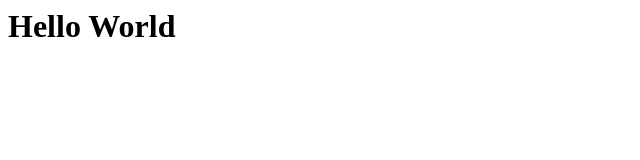
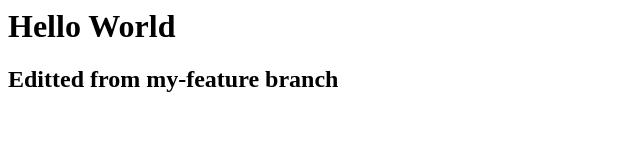
Before and after one commit to shraddhashekhar7/Exercise-1, a plain HTML site: page index.html in a window 1280 px wide. Shown: the whole page, without its empty margins (0-640 px from the left). Drawn offline with Linux system fonts and the light colour scheme.

Commit message:
edited index

```diff
--- a/index.html
+++ b/index.html
@@ -1 +1,2 @@
 <h1>Hello World</h1>
+<h2> Editted from my-feature branch</h2>
```
